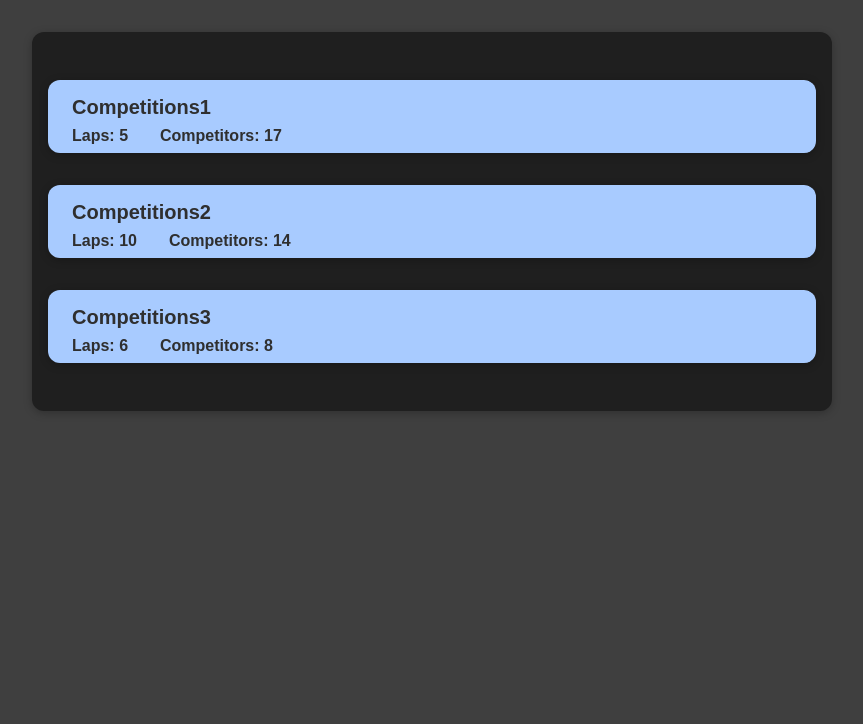
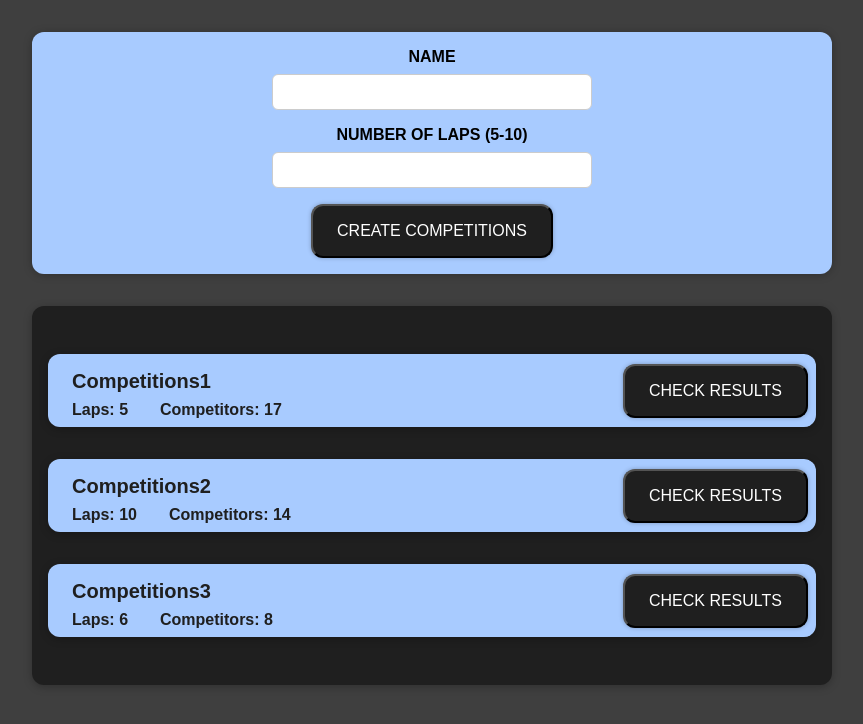
Before and after one commit to fruger/competition-app, a React (Create React App) app: page / in a window 1280 px wide. Shown: the top 724 px of the page, without its empty margins (208-1071 px from the left). Built offline with nearby package versions, Linux system fonts and the light colour scheme.

Commit message:
Added CompetitionForm, New Competition, Button, modified colors

```diff
--- a/src/App.js
+++ b/src/App.js
@@ -1,4 +1,5 @@
 import Competitions from "./components/Competitions/Competitions";
+import NewCompetition from "./components/NewCompetition/NewCompetition";
 
 const DUMMY_COMPETITIONS = [
   {
@@ -7,7 +8,12 @@ const DUMMY_COMPETITIONS = [
     laps: 5,
     competitors: 17,
   },
-  { id: "c2", name: "Competitions2", laps: 10, competitors: 14 },
+  {
+    id: "c2",
+    name: "Competitions2",
+    laps: 10,
+    competitors: 14,
+  },
   {
     id: "c3",
     name: "Competitions3",
@@ -19,7 +25,8 @@ const DUMMY_COMPETITIONS = [
 function App() {
   return (
     <div>
-      <Competitions items={DUMMY_COMPETITIONS}/>
+      <NewCompetition />
+      <Competitions items={DUMMY_COMPETITIONS} />
     </div>
   );
 }
--- a/src/components/Competitions/CompetitionItem.css
+++ b/src/components/Competitions/CompetitionItem.css
@@ -17,7 +17,7 @@
 }
 
 .competition-item h2 {
-  color: #2f2f2f;
+  color: #1f1f1f;
   font-size: 1rem;
   flex: 1;
   margin: 0.5rem 1rem;
@@ -25,7 +25,7 @@
 
 .competition-item h4 {
   display: inline;
-  color: #2f2f2f;
+  color: #1f1f1f;
   font-size: 1rem;
   flex: 1;
   margin: 0 1rem;
--- a/src/components/Competitions/CompetitionItem.js
+++ b/src/components/Competitions/CompetitionItem.js
@@ -1,3 +1,4 @@
+import Button from "../UI/Button";
 import Card from "../UI/Card";
 import "./CompetitionItem.css";
 
@@ -9,6 +10,7 @@ const CompetitionsItem = (props) => {
         <h4>Laps: {props.laps}</h4>
         <h4>Competitors: {props.competitors}</h4>
       </div>
+      <Button type="submit">CHECK RESULTS</Button>
     </Card>
   );
 };
--- a/src/components/Competitions/Competitions.css
+++ b/src/components/Competitions/Competitions.css
@@ -1,6 +1,6 @@
 .competitions {
     padding: 1rem;
-    background-color: rgb(31, 31, 31);
+    background-color: #1f1f1f;
     margin: 2rem auto;
     width: 50rem;
     max-width: 95%;
--- /dev/null
+++ b/src/components/NewCompetition/CompetitionForm.css
@@ -0,0 +1,23 @@
+.new-competition__controls {
+    display: flex;
+    flex-wrap: wrap;
+    gap: 1rem;
+    margin-bottom: 1rem;
+    text-align: center;
+    flex-direction: column;
+  }
+
+  .new-competition__control label {
+    font-weight: bold;
+    margin-bottom: 0.5rem;
+    display: block;
+  }
+
+  .new-competition__control input {
+    font: inherit;
+    padding: 0.5rem;
+    border-radius: 6px;
+    border: 1px solid #ccc;
+    width: 20rem;
+    max-width: 100%;
+  }
--- /dev/null
+++ b/src/components/NewCompetition/CompetitionForm.js
@@ -0,0 +1,22 @@
+import Button from "../UI/Button";
+import "./CompetitionForm.css";
+
+const CompetitionForm = () => {
+  return (
+    <form>
+      <div className="new-competition__controls">
+        <div className="new-competition__control">
+          <label>NAME</label>
+          <input type="text" />
+        </div>
+        <div className="new-competition__control">
+          <label>NUMBER OF LAPS (5-10)</label>
+          <input type="number" min="5" step="1" max="10" />
+        </div>
+      </div>
+      <Button type="submit">CREATE COMPETITIONS</Button>
+    </form>
+  );
+};
+
+export default CompetitionForm;
--- /dev/null
+++ b/src/components/NewCompetition/NewCompetition.css
@@ -0,0 +1,10 @@
+.new-competition {
+  background-color: #a8cbff;
+  padding: 1rem;
+  margin: 2rem auto;
+  width: 50rem;
+  max-width: 95%;
+  border-radius: 12px;
+  text-align: center;
+  box-shadow: 0 1px 8px rgba(0, 0, 0, 0.25);
+}
--- /dev/null
+++ b/src/components/NewCompetition/NewCompetition.js
@@ -0,0 +1,12 @@
+import CompetitionForm from "./CompetitionForm";
+import "./NewCompetition.css";
+
+const NewCompetition = () => {
+  return (
+    <div className="new-competition">
+      <CompetitionForm />
+    </div>
+  );
+};
+
+export default NewCompetition;
--- /dev/null
+++ b/src/components/UI/Button.js
@@ -0,0 +1,16 @@
+import React from "react";
+import classes from "./Button.module.css";
+
+const Button = (props) => {
+  return (
+    <button
+      type={props.type || "button"}
+      className={classes.button}
+      onClick={props.onClick}
+    >
+      {props.children}
+    </button>
+  );
+};
+
+export default Button;
--- /dev/null
+++ b/src/components/UI/Button.module.css
@@ -0,0 +1,27 @@
+.button {
+  width: 50%;
+  font: inherit;
+  padding: 1rem 1.5rem;
+  color: white;
+  background: #1f1f1f;
+  box-shadow: 0 0 4px rgba(0, 0, 0, 0.26);
+  cursor: pointer;
+  border-radius: 12px;
+}
+
+.button:focus {
+  outline: none;
+}
+
+.button:hover,
+.button:active {
+  background: #3f3f3f;
+  color: #ffffff;
+  box-shadow: 0 0 8px rgba(0, 0, 0, 0.26);
+}
+
+@media (min-width: 768px) {
+  .button {
+    width: auto;
+  }
+}
```
